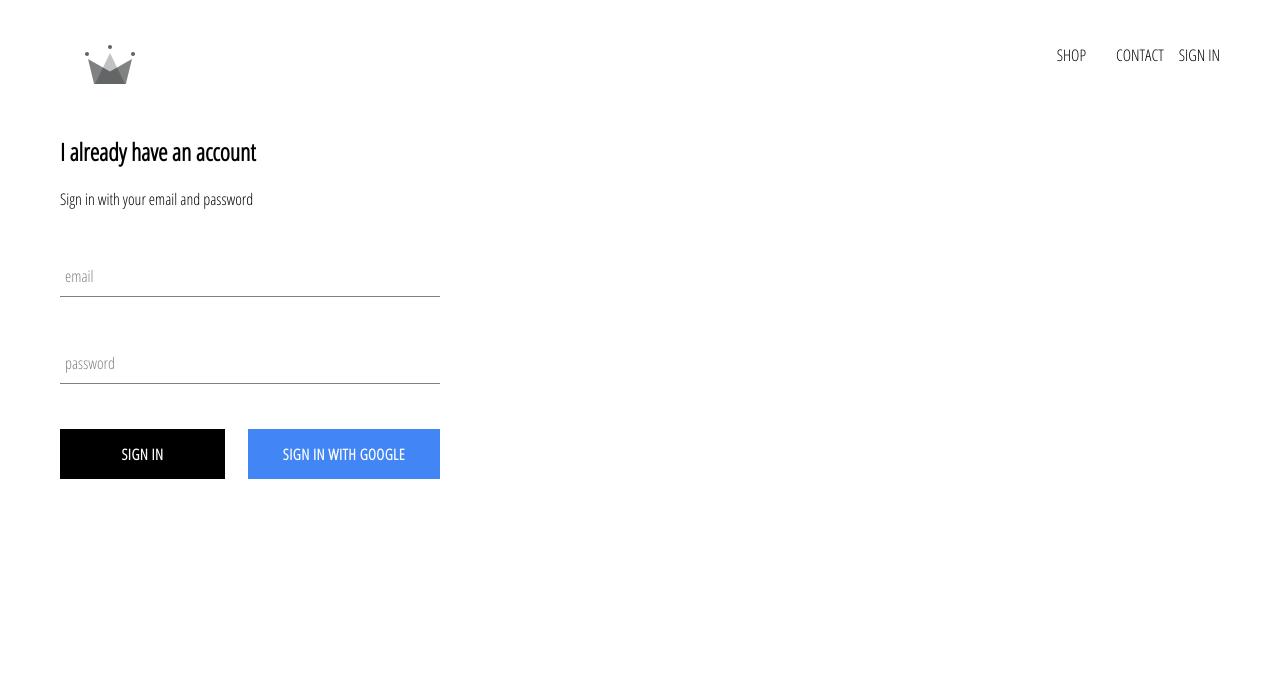
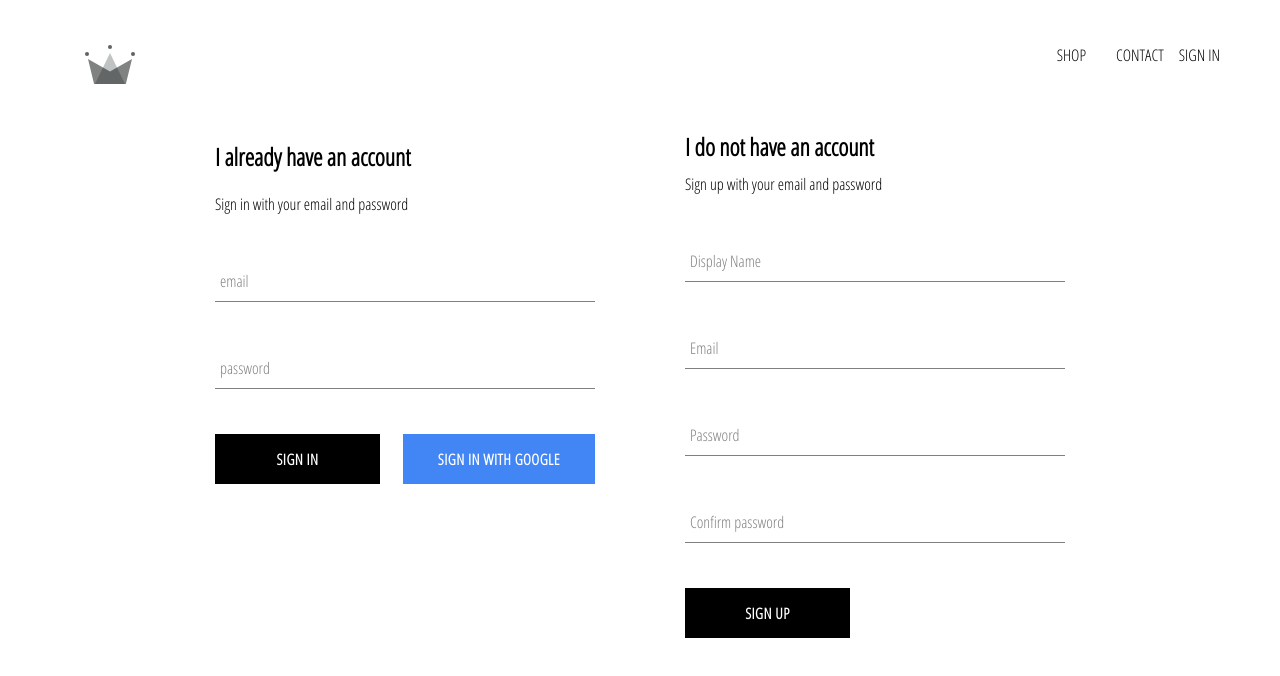
Before and after one commit to redlogicapps/crwn-app, a React (Create React App) app: page /signin in a window 1280 px wide. Shown: the top 676 px of the page. Built offline with nearby package versions, Linux system fonts and the light colour scheme; no server answers.

Commit message:
implemented firebase utils, included ability to store authentichated users into our firestore database

```diff
--- a/src/App.js
+++ b/src/App.js
@@ -6,20 +6,37 @@ import ShopPage from "./pages/shop/shop.component";
 import Header from "./components/header/header.component";
 import SignInAndSignUp from "./pages/sign-in-and-sing-up/sign-in-and-sing-up.component";
 import { auth } from "./firebase/firebase.utils";
+import { createUserProfileDocument } from "./firebase/firebase.utils.js";
 
 class App extends React.Component {
   constructor(props) {
     super(props);
 
     this.state = {
-      currentUser: null
-    }
+      currentUser: null,
+    };
   }
 
   unsuscribefromAuth = null;
 
   componentDidMount() {
-    this.unsuscribefromAuth = auth.onAuthStateChanged(user => {this.setState({currentUser: user})});
+    this.unsuscribefromAuth = auth.onAuthStateChanged(async (userAuth) => {
+      if (userAuth) {
+        const userRef = await createUserProfileDocument(userAuth);
+        userRef.onSnapshot((snapshot) => {
+          this.setState(
+            {
+              currentUser: { id: snapshot.id, ...snapshot.data() },
+            },
+            () => {
+              console.log(this.state);
+            }
+          );
+        });
+      } else {
+        this.setState({ currentUser: null });
+      }
+    });
   }
 
   componentWillUnmount() {
@@ -29,7 +46,7 @@ class App extends React.Component {
   render() {
     return (
       <div>
-        <Header currentUser={this.state.currentUser}/>
+        <Header currentUser={this.state.currentUser} />
         <Switch>
           <Route exact path="/" component={HomePage} />
           <Route path="/shop" component={ShopPage} />
--- /dev/null
+++ b/src/components/sign-up/sign-up.component.jsx
@@ -0,0 +1,91 @@
+import React from "react";
+import "./sign-up.styles.scss";
+import FormInput from "../form-input/form-input.component";
+import CustomButton from "../custom-button/custom-button.component";
+import { auth, createUserProfileDocument } from "../../firebase/firebase.utils";
+
+class Signup extends React.Component {
+  constructor(props) {
+    super(props);
+
+    this.state = {
+      displayName: "",
+      email: "",
+      password: "",
+      confirmPassword: "",
+    };
+  }
+ handleSubmit = async (event) => {
+    event.preventDefault();
+    const { displayName, email, password, confirmPassword } = this.state;
+    if (password !== confirmPassword) {
+        alert("password don't match");
+        return;
+    }
+    try {
+        const {user} = await auth.createUserWithEmailAndPassword(email, password);
+        await createUserProfileDocument(user, {displayName});
+        this.setState({
+            displayName: "",
+            email: "",
+            password: "",
+            confirmPassword: "",
+          });
+    } catch (error) {
+        console.log(error);
+    }
+
+ };
+
+ handleChange = event => {
+     const {name, value} = event.target;
+     this.setState({[name]: value});
+ };
+
+  render() {
+    const { displayName, email, password, confirmPassword } = this.state;
+    return (
+      <div className="sign-up">
+        <h2 className="title">I do not have an account</h2>
+        <span>Sign up with your email and password</span>
+        <form className="sign-up-form" onSubmit={this.handleSubmit}>
+          <FormInput
+            type="text"
+            name="displayName"
+            value={displayName}
+            onChange={this.handleChange}
+            label="Display Name"
+            required
+          ></FormInput>
+          <FormInput
+            type="email"
+            name="email"
+            value={email}
+            onChange={this.handleChange}
+            label="Email"
+            required
+          ></FormInput>
+          <FormInput
+            type="password"
+            name="password"
+            value={password}
+            onChange={this.handleChange}
+            label="Password"
+            required
+          ></FormInput>
+          <FormInput
+            type="password"
+            name="confirmPassword"
+            value={confirmPassword}
+            onChange={this.handleChange}
+            label="Confirm password"
+            required
+          ></FormInput>
+          <CustomButton type="submit">SIGN UP</CustomButton>
+        </form>
+      </div>
+    );
+  }
+}
+
+export default Signup;
--- /dev/null
+++ b/src/components/sign-up/sign-up.styles.scss
@@ -0,0 +1,9 @@
+.sign-up {
+    display:flex;
+    flex-direction: column;
+    width: 380px;
+
+    .title {
+        margin: 10px 0;
+    }
+}
--- a/src/firebase/firebase.utils.js
+++ b/src/firebase/firebase.utils.js
@@ -12,6 +12,28 @@ const config = {
   appId: "1:422328345973:web:c34899d6304a76f55b9f3c",
 };
 
+export const createUserProfileDocument = async (userAuth, additionalData) => {
+  if (!userAuth) return;
+  const userRef = firestore.doc(`users/${userAuth.uid}`);
+  const snapShot = await userRef.get();
+  //query firestore to see if it already exists
+  if (!snapShot.exists) {
+    const { displayName, email } = userAuth;
+    const createdAt = new Date();
+    try {
+      await userRef.set({
+        displayName,
+        email,
+        createdAt,
+        ...additionalData,
+      });
+    } catch (error) {
+      console.log("error creating user", error.message);
+    }
+  }
+  return userRef;
+};
+
 firebase.initializeApp(config);
 
 export const auth = firebase.auth();
--- a/src/pages/sign-in-and-sing-up/sign-in-and-sing-up.component.jsx
+++ b/src/pages/sign-in-and-sing-up/sign-in-and-sing-up.component.jsx
@@ -1,10 +1,12 @@
 import React from "react";
 import "./sign-in-and-sing-up.styles.scss";
 import SignIn from "../../components/sign-in/sign-in.component";
+import SignUp from "../../components/sign-up/sign-up.component";
 
 const SignInAndSignUp = () => (
   <div className="sign-in-and-sign-up">
     <SignIn />
+    <SignUp />
   </div>
 );
 
--- a/src/pages/sign-in-and-sing-up/sign-in-and-sing-up.styles.scss
+++ b/src/pages/sign-in-and-sing-up/sign-in-and-sing-up.styles.scss
@@ -0,0 +1,6 @@
+.sign-in-and-sign-up {
+    width:850px;
+    display:flex;
+    justify-content: space-between;
+    margin: 30px auto;
+}
```
